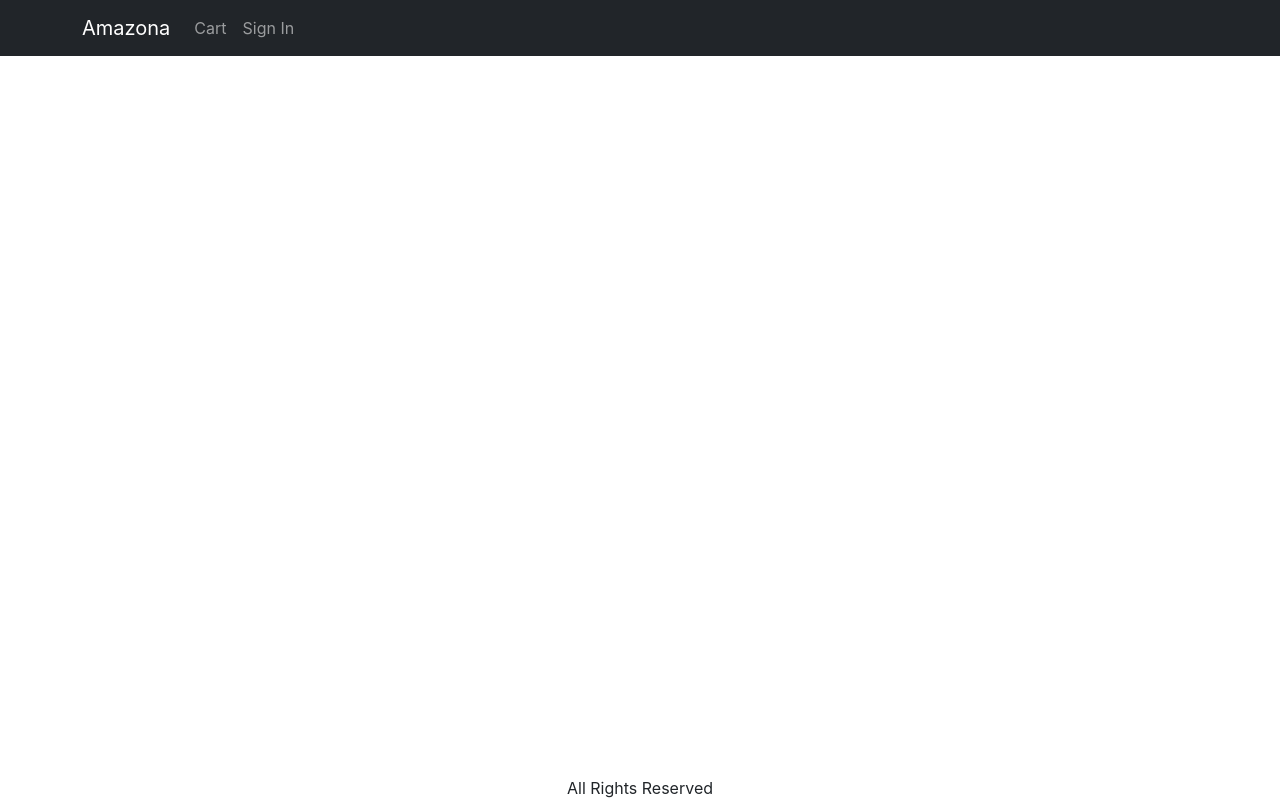
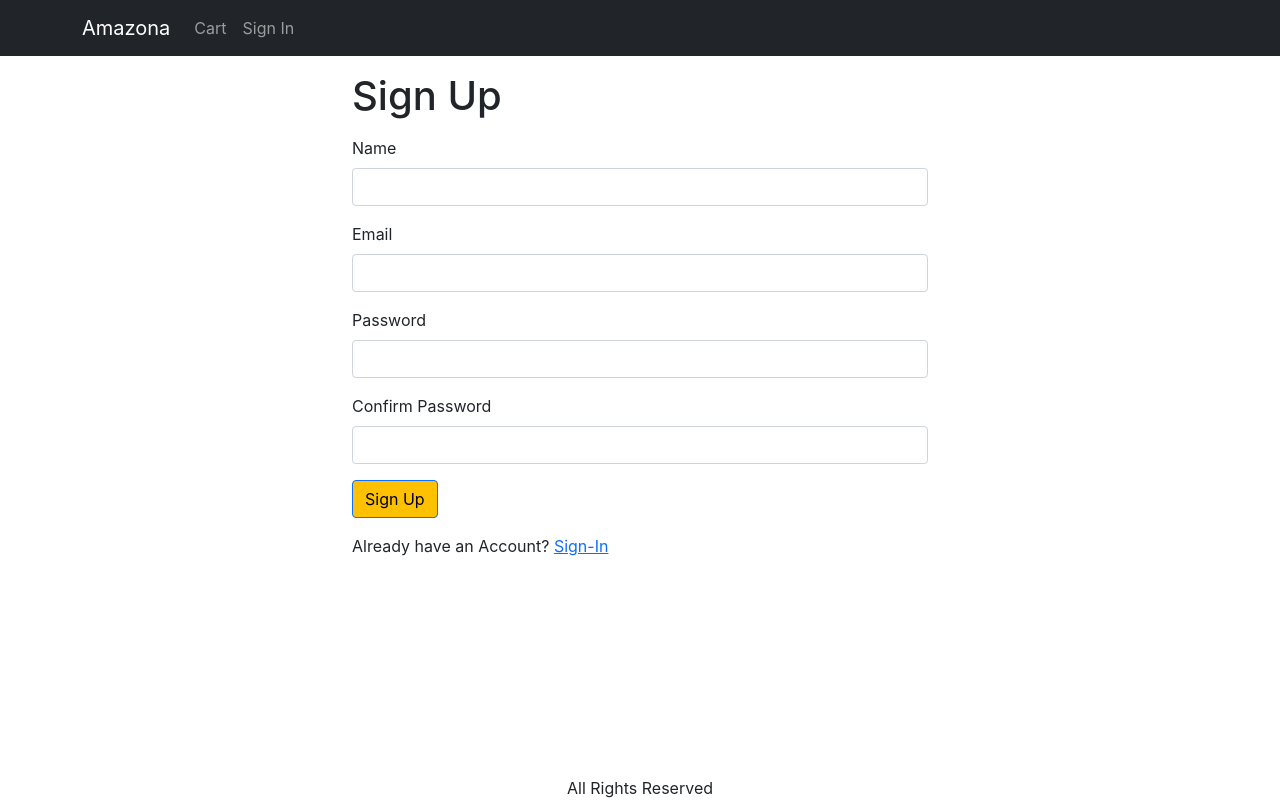
Before and after one commit to ZahraBahmanpour/sahra-amazona, a React (Create React App) app in the folder frontend/: page /signup in a window 1280 px wide. Built offline with nearby package versions, Linux system fonts and the light colour scheme.

Commit message:
created signup screen

```diff
--- a/frontend/src/App.js
+++ b/frontend/src/App.js
@@ -14,6 +14,7 @@
 import { ToastContainer } from 'react-toastify';
 import 'react-toastify/dist/ReactToastify.css';
 import ShippingAddressScreen from './screens/shippingAddressScreen';
+import SignupScreen from './screens/signupScreen';
 
 function App() {
   const { state, dispatch: ctxDispatch } = useContext(Store);
@@ -76,6 +77,7 @@
               <Route path="/product/:slug" element={<ProductScreen />} />
               <Route path="/cart" element={<CartScreen />} />
               <Route path="/signin" element={<SigninScreen />} />
+              <Route path="/signup" element={<SignupScreen />} />
               <Route path="/shipping" element={<ShippingAddressScreen />} />
             </Routes>
           </Container>
--- /dev/null
+++ b/frontend/src/screens/signupScreen.js
@@ -0,0 +1,98 @@
+import { useLocation, Link, useNavigate } from 'react-router-dom';
+import Container from 'react-bootstrap/Container';
+import Form from 'react-bootstrap/Form';
+import Button from 'react-bootstrap/Button';
+import { Helmet } from 'react-helmet-async';
+import axios from 'axios';
+import { useState, useContext, useEffect } from 'react';
+import { Store } from '../Store';
+import { toast } from 'react-toastify';
+import { getError } from '../utils/utils';
+
+export default function SignupScreen() {
+  const navigate = useNavigate();
+  const { search } = useLocation();
+  const redirectInUrl = new URLSearchParams(search).get('redirect');
+  const redirect = redirectInUrl ? redirectInUrl : '/';
+
+  const [name, setName] = useState('');
+  const [email, setEmail] = useState('');
+  const [password, setPassword] = useState('');
+  const [confirmPassword, setConfirmPassword] = useState('');
+
+  const { state, dispatch: ctxDispatch } = useContext(Store);
+  const { userInfo } = state;
+
+  const submitHanlder = async (e) => {
+    e.preventDefault();
+    if (password !== confirmPassword) {
+      toast.error('Password do not match!');
+      return;
+    }
+    try {
+      const { data } = await axios.post('/api/users/signup', {
+        name,
+        email,
+        password,
+      });
+      ctxDispatch({ type: 'USER_SIGNIN', payload: data });
+      localStorage.setItem('userInfo', JSON.stringify(data));
+      navigate(redirect || '/');
+    } catch (err) {
+      console.log(err);
+      toast.error(getError(err));
+    }
+  };
+
+  useEffect(() => {
+    if (userInfo) {
+      navigate(redirect);
+    }
+  }, [navigate, redirect, userInfo]);
+
+  return (
+    <Container className="small-container">
+      <Helmet>
+        <title>Sign Up</title>
+      </Helmet>
+      <h1 className="my-3">Sign Up</h1>
+      <Form onSubmit={submitHanlder}>
+        <Form.Group className="mb-3" controlId="name">
+          <Form.Label>Name</Form.Label>
+          <Form.Control required onChange={(e) => setName(e.target.value)} />
+        </Form.Group>
+        <Form.Group className="mb-3" controlId="email">
+          <Form.Label>Email</Form.Label>
+          <Form.Control
+            type="email"
+            required
+            onChange={(e) => setEmail(e.target.value)}
+          />
+        </Form.Group>
+        <Form.Group className="mb-3" controlId="password">
+          <Form.Label>Password</Form.Label>
+          <Form.Control
+            type="password"
+            required
+            onChange={(e) => setPassword(e.target.value)}
+          />
+        </Form.Group>
+        <Form.Group className="mb-3" controlId="confirmPassword">
+          <Form.Label>Confirm Password</Form.Label>
+          <Form.Control
+            type="password"
+            required
+            onChange={(e) => setConfirmPassword(e.target.value)}
+          />
+        </Form.Group>
+        <div className="mb-3">
+          <Button type="submit">Sign Up</Button>
+        </div>
+        <div className="mb-3">
+          Already have an Account?{' '}
+          <Link to={`/signin?redirect=${redirect}`}>Sign-In</Link>
+        </div>
+      </Form>
+    </Container>
+  );
+}
```
Also changed, not shown: 1 other file (tests, documents, lock files or other folders).
